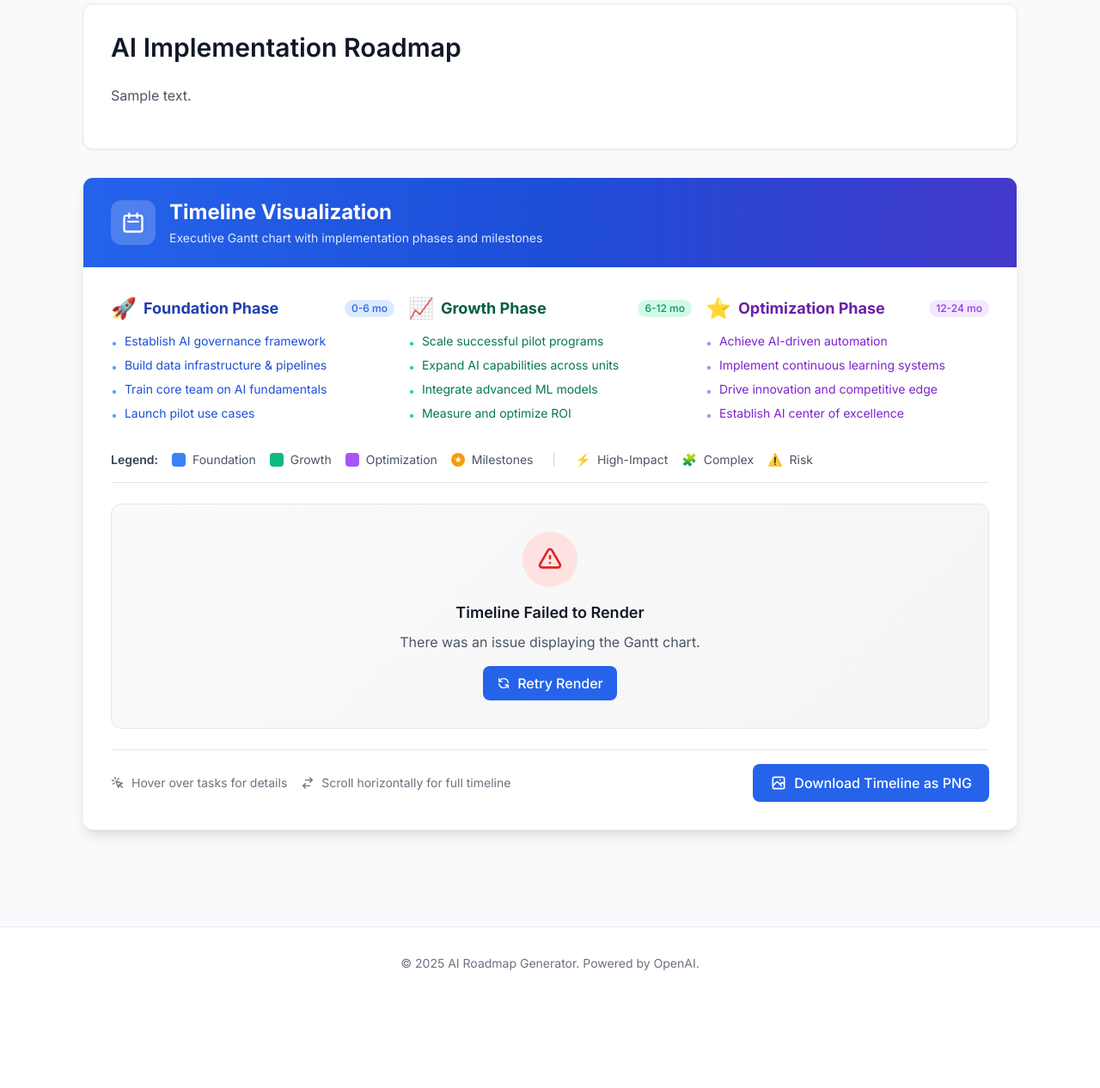
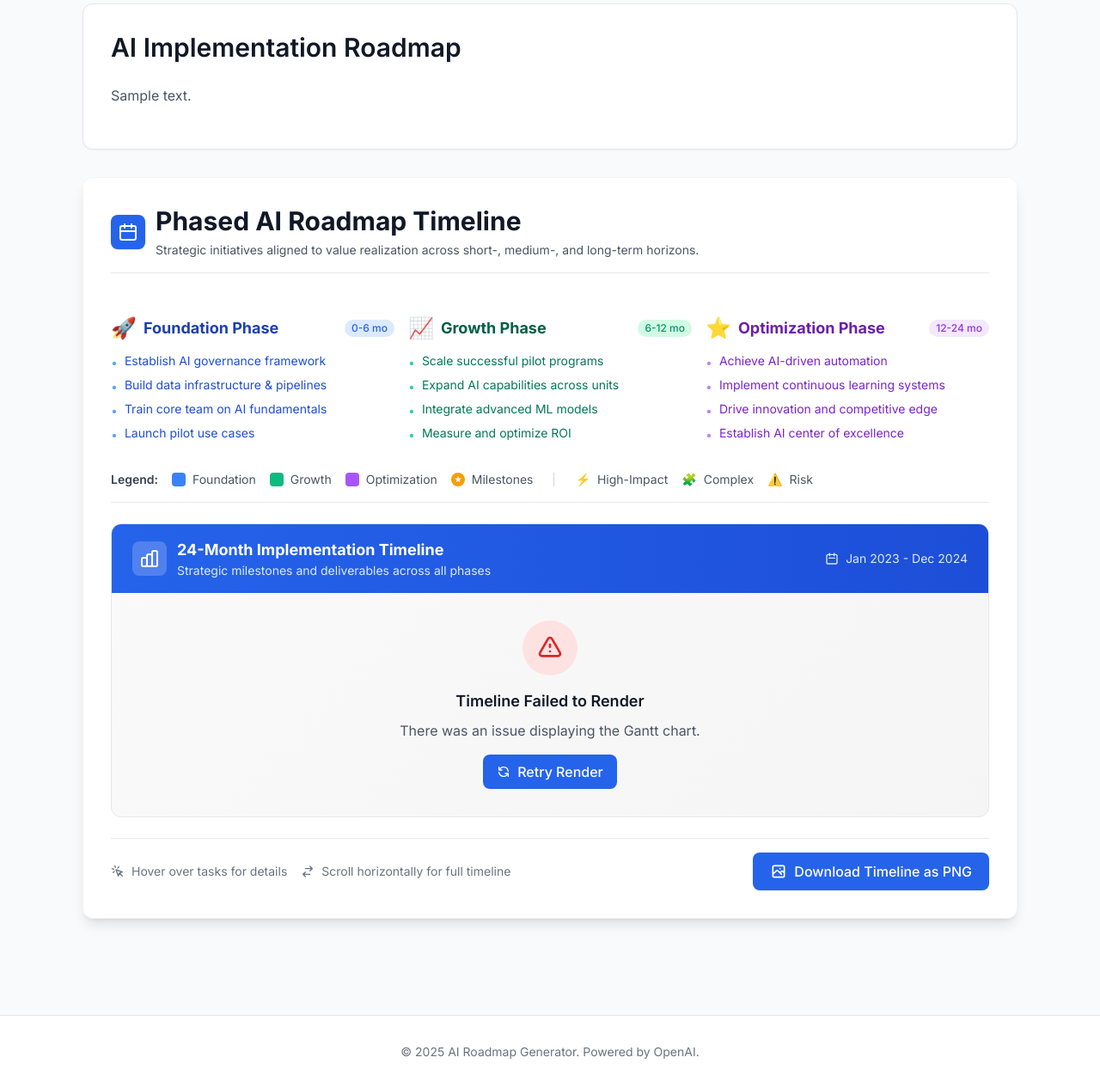
Before and after one commit to shriyaschavan/AI-Roadmap-Generator, a Flask app: page /roadmap/1 in a window 1280 px wide. Shown: the part 367-1633 px from the top of the page at 86% size. Before the commit the page ends 1496 px from the top, so only its background shows below. Run offline with Flask 3, Linux system fonts and the light colour scheme; tables that the repository leaves empty hold one stand-in row (values such as "Sample post"); some libraries are stand-ins or nearby versions.

Commit message:
Add impactful heading and timeline details above the Gantt chart
Update templates/results.html to include a new header section with a title, description, and icon above the Gantt chart, and also update the chart header with a new title and description.

Replit-Commit-Author: Agent
Replit-Commit-Session-Id: 61c6137e-636b-4222-b9a0-214f2f34615d
Replit-Commit-Checkpoint-Type: full_checkpoint
Replit-Commit-Event-Id: 6f8552ae-0dbb-4b93-80ea-8d8b563937c8
Replit-Commit-Screenshot-Url: https://storage.googleapis.com/screenshot-production-us-central1/f4b8cc57-9d73-4bf0-9239-7b44003e9cbe/61c6137e-636b-4222-b9a0-214f2f34615d/44DAFf7
Replit-Helium-Checkpoint-Created: true

```diff
--- a/templates/results.html
+++ b/templates/results.html
@@ -84,19 +84,30 @@
              role="region">
 
         <!-- Timeline Header -->
-        <header class="timeline-header bg-gradient-to-r from-primary-600 via-primary-700 to-indigo-700 px-6 md:px-8 py-6">
-            <div class="flex items-center gap-4">
-                <div class="timeline-icon bg-white/20 rounded-xl p-3 backdrop-blur-sm" aria-hidden="true">
-                    <svg class="w-7 h-7 text-white" fill="none" stroke="currentColor" viewBox="0 0 24 24">
-                        <path stroke-linecap="round" stroke-linejoin="round" stroke-width="2" d="M8 7V3m8 4V3m-9 8h10M5 21h14a2 2 0 002-2V7a2 2 0 00-2-2H5a2 2 0 00-2 2v12a2 2 0 002 2z"></path>
-                    </svg>
+        <div class="w-full px-6 md:px-8 pt-8 pb-4 bg-white">
+            <div class="flex items-center gap-3">
+                <div class="h-10 w-10 flex items-center justify-center rounded-lg bg-primary-600 text-white shadow">
+                    <!-- Calendar Icon -->
+                    <svg xmlns="http://www.w3.org/2000/svg"
+                         class="h-6 w-6" fill="none" viewBox="0 0 24 24" stroke="currentColor">
+                        <path stroke-linecap="round" stroke-linejoin="round" stroke-width="2"
+                              d="M8 7V3m8 4V3M3 11h18M5 5h14a2 2 0 012 2v12a2 2 0 01-2 2H5a2 2 0 01-2-2V7a2 2 0 012-2z"/>
+                        </svg>
                 </div>
+
                 <div>
-                    <h2 id="timeline-heading" class="text-xl md:text-2xl font-bold text-white">Timeline Visualization</h2>
-                    <p class="text-primary-100 text-sm mt-1">Executive Gantt chart with implementation phases and milestones</p>
+                    <h2 class="text-3xl font-bold text-gray-900 leading-tight">
+                        Phased AI Roadmap Timeline
+                    </h2>
+                    <p class="text-gray-600 text-sm mt-1">
+                        Strategic initiatives aligned to value realization across short-, medium-, and long-term horizons.
+                    </p>
                 </div>
             </div>
-        </header>
+
+            <div class="mt-4 border-b border-gray-200"></div>
+        </div>
+
 
         <div class="timeline-body p-6 md:p-8">
 
@@ -227,6 +238,29 @@
 
             <!-- Gantt Chart Container -->
             <div id="timelineExportArea" class="gantt-container rounded-xl border border-gray-200 overflow-hidden bg-white">
+
+                <!-- Chart Header -->
+                <div class="chart-header bg-gradient-to-r from-primary-600 to-primary-700 px-6 py-4">
+                    <div class="flex items-center justify-between">
+                        <div class="flex items-center gap-3">
+                            <div class="w-10 h-10 rounded-lg bg-white/20 flex items-center justify-center">
+                                <svg class="w-6 h-6 text-white" fill="none" stroke="currentColor" viewBox="0 0 24 24">
+                                    <path stroke-linecap="round" stroke-linejoin="round" stroke-width="2" d="M9 19v-6a2 2 0 00-2-2H5a2 2 0 00-2 2v6a2 2 0 002 2h2a2 2 0 002-2zm0 0V9a2 2 0 012-2h2a2 2 0 012 2v10m-6 0a2 2 0 002 2h2a2 2 0 002-2m0 0V5a2 2 0 012-2h2a2 2 0 012 2v14a2 2 0 01-2 2h-2a2 2 0 01-2-2z"></path>
+                                </svg>
+                            </div>
+                            <div>
+                                <h3 class="text-lg font-bold text-white">24-Month Implementation Timeline</h3>
+                                <p class="text-sm text-primary-100">Strategic milestones and deliverables across all phases</p>
+                            </div>
+                        </div>
+                        <div class="hidden md:flex items-center gap-2 text-primary-100 text-sm">
+                            <svg class="w-4 h-4" fill="none" stroke="currentColor" viewBox="0 0 24 24">
+                                <path stroke-linecap="round" stroke-linejoin="round" stroke-width="2" d="M8 7V3m8 4V3m-9 8h10M5 21h14a2 2 0 002-2V7a2 2 0 00-2-2H5a2 2 0 00-2 2v12a2 2 0 002 2z"></path>
+                            </svg>
+                            <span>Jan 2023 - Dec 2024</span>
+                        </div>
+                    </div>
+                </div>
 
                 <!-- Mermaid Chart Render Area -->
                 <!-- Note: Mermaid generates its own synchronized date axis labels within the chart -->
```
Also changed, not shown: attached_assets/image_1765475226249.png (added).
